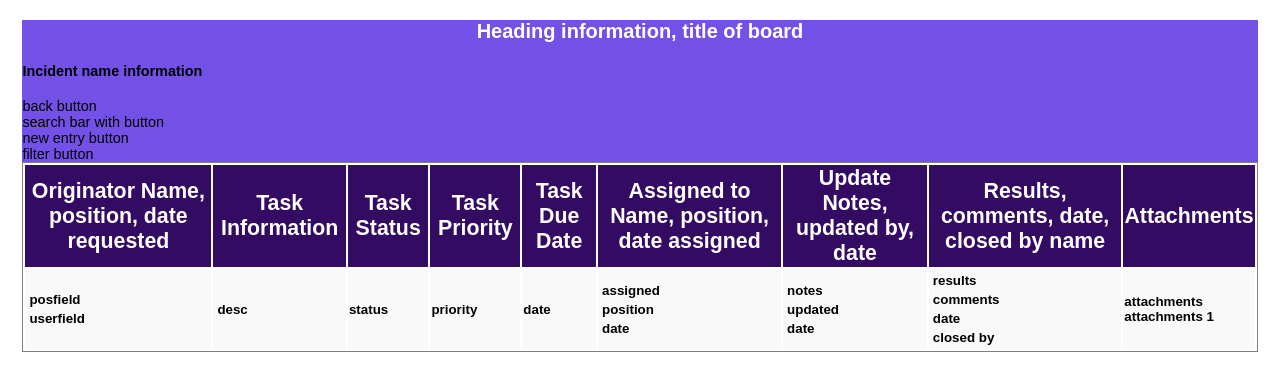
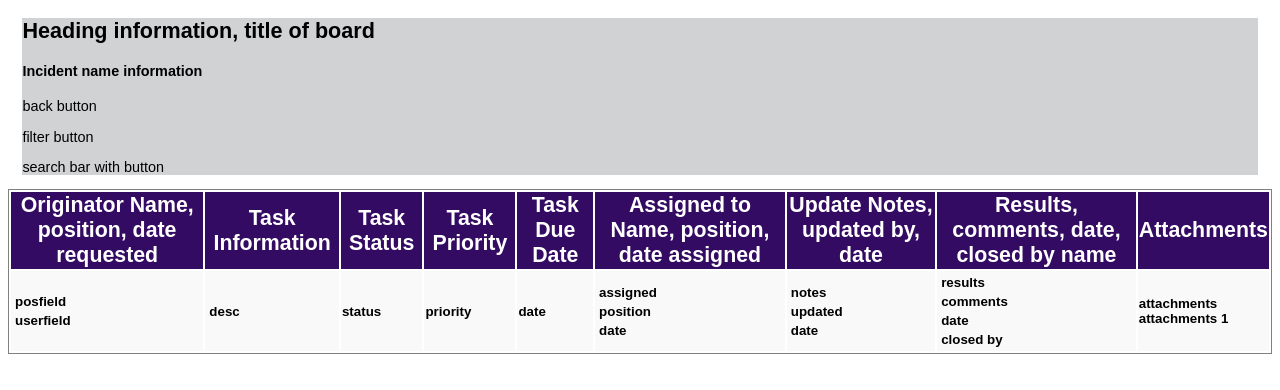
Before and after one commit to jd9913/TaskTracker, a plain HTML site: page index.html in a window 1280 px wide. Drawn offline with Linux system fonts and the light colour scheme.

Commit message:
Add files via upload

```diff
--- a/index.html
+++ b/index.html
@@ -1,66 +1,25 @@
 <!DOCTYPE html>
+
 <html lang="en">
 
-    <html>
-      <head>
-       <!-- <script type="text/javascript">
+<head>
 
-     var TRange=null;
+  <link href="./style.css" rel="stylesheet" type="text/css">
 
+</head>
 
+    <body>
+        <section class = "container">
+            <header> <!--my heading box with all the elements-->
+                <div class ="heading"><h1>Heading information, title of board</h1>
+                <p><h4>Incident name information<incidentname></h4></p></div><!--draw from eocfield/webEOC data-->
+                <div class = "button">back button
+                    <p></p>
+               <p>filter button</p>
+                </div>
+                <div class = "button">search bar with button</div>
+            </header>
 
-     function findString (str) {
-
-       var strFound;
-
-       var MSIE = navigator.appName.indexOf("Microsoft")!=-1;
-
-       if (MSIE) {
-
-         if (TRange!=null)
-
-         {
-
-           TRange.collapse(false);
-
-           strFound=TRange.findText(str);
-
-           if (strFound) TRange.select();
-
-         }
-
-         if (TRange==null || strFound==0)
-
-         {
-
-           TRange=document.body.createTextRange();
-
-           strFound=TRange.findText(str);
-
-           if (strFound) TRange.select();
-
-         }
-
-       }
-
-       if (!strFound) alert ("\""+str+"\" not found!");
-
-     }
-
-        </script>-->
-
-        <link href="style.css" rel="stylesheet" type="text/css">
-      </head>
-
-     <body>
-        <section class = "container">
-            <section class = "pageTop"> <!--my heading box with all the elements-->
-                <div><h1>Heading information, title of board</h1>
-                <p><h4>Incident name information</h4></p></div><!--draw from eocfield/webEOC data-->
-                <div>back button</div>
-                <div>search bar with button</div>
-                <div>new entry button</div>
-                <div>filter button</div>
            </section>
 
             <section class = "data"><!--Table data-->
--- a/style.css
+++ b/style.css
@@ -8,6 +8,10 @@
 .pageTop {
 
     background-color: #7350e6;
+}
+pageTop.heading{
+
+
 }
 
 table.data {
```
Also changed, not shown: 1 other file.
